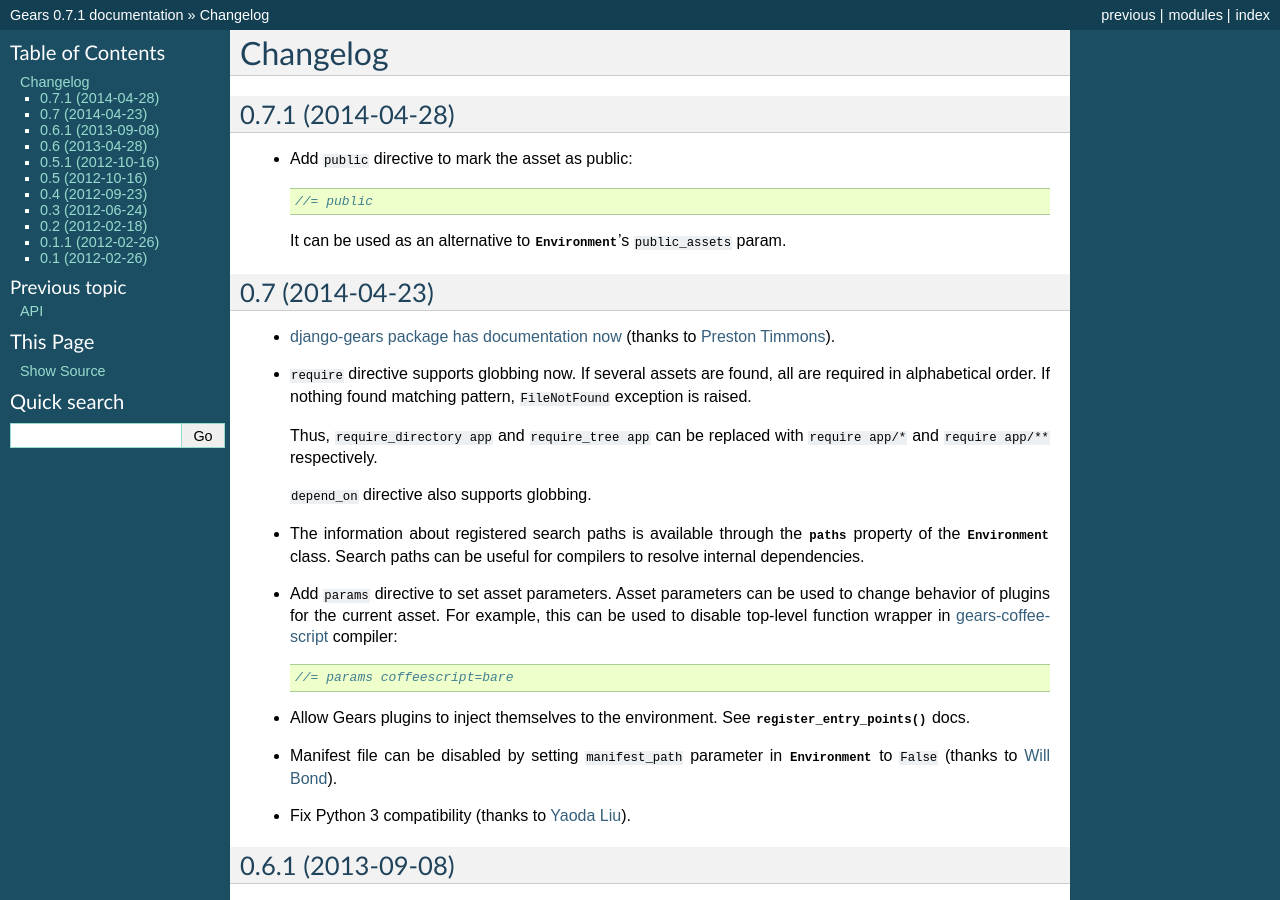
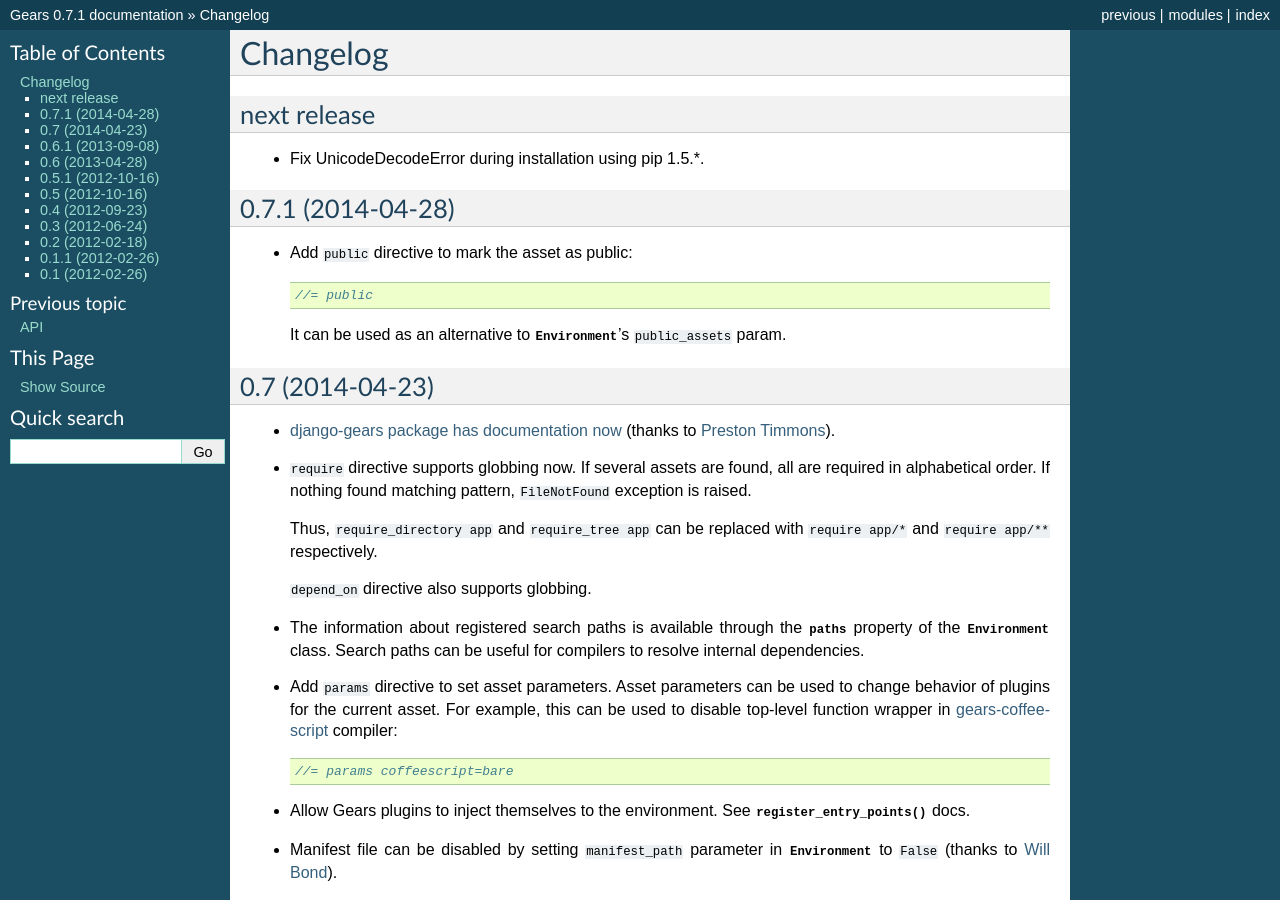
Before and after one commit to gears/gears, a Sphinx documentation site: the page built from docs/changelog.rst, in a window 1280 px wide and 900 px high. Built offline with Sphinx 7.4.7, drawn with Linux system fonts in a browser that asks for light colours.

Commit message:
Fix UnicodeDecodeError during installation using pip 1.5.*

```diff
--- a/docs/changelog.rst
+++ b/docs/changelog.rst
@@ -1,5 +1,10 @@
 Changelog
 =========
+
+next release
+------------
+
+- Fix UnicodeDecodeError during installation using pip 1.5.*.
 
 0.7.1 (2014-04-28)
 ------------------
```
Also changed, not shown: 1 other file.
